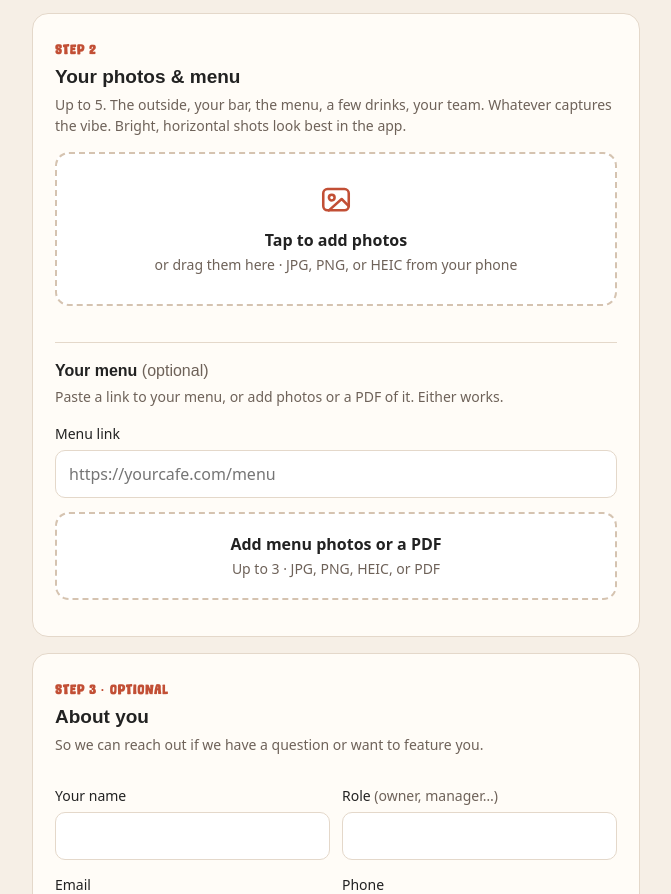
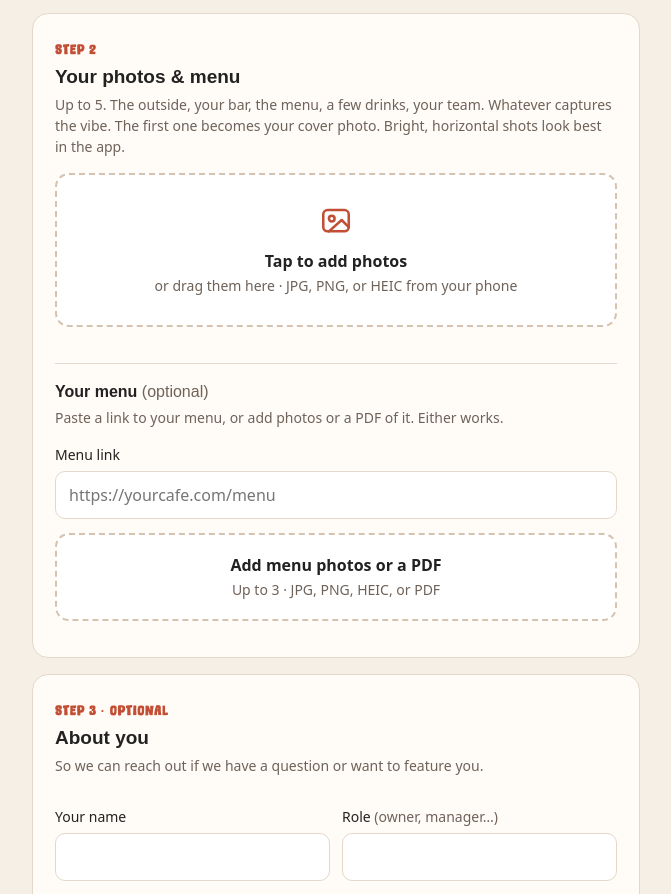
Before and after one commit to gershinho/launch, a website: page photos/index.html in a window 1280 px wide. Shown: the part 1050-1944 px from the top of the page, without its empty margins (304-975 px from the left). Drawn offline with Linux system fonts and the light colour scheme; a web font is replaced by a local one.

Commit message:
Photos form: say up front that the first photo is the cover
Co-Authored-By: Claude Opus 5.5 <noreply@anthropic.com>

```diff
--- a/photos/index.html
+++ b/photos/index.html
@@ -147,7 +147,7 @@ textarea{min-height:96px;resize:vertical}
     <section class="card">
       <div class="step">Step 2</div>
       <h2>Your photos &amp; menu</h2>
-      <p class="hint">Up to 5. The outside, your bar, the menu, a few drinks, your team. Whatever captures the vibe. Bright, horizontal shots look best in the app.</p>
+      <p class="hint">Up to 5. The outside, your bar, the menu, a few drinks, your team. Whatever captures the vibe. The first one becomes your cover photo. Bright, horizontal shots look best in the app.</p>
       <div class="drop" id="drop" tabindex="0" role="button" aria-label="Add photos">
         <svg viewBox="0 0 24 24" fill="none" stroke="currentColor" stroke-width="1.8" stroke-linecap="round" stroke-linejoin="round"><rect x="3" y="5" width="18" height="15" rx="3"/><circle cx="9" cy="11" r="2"/><path d="m21 17-5-5-9 8"/></svg>
         <strong>Tap to add photos</strong>
```
